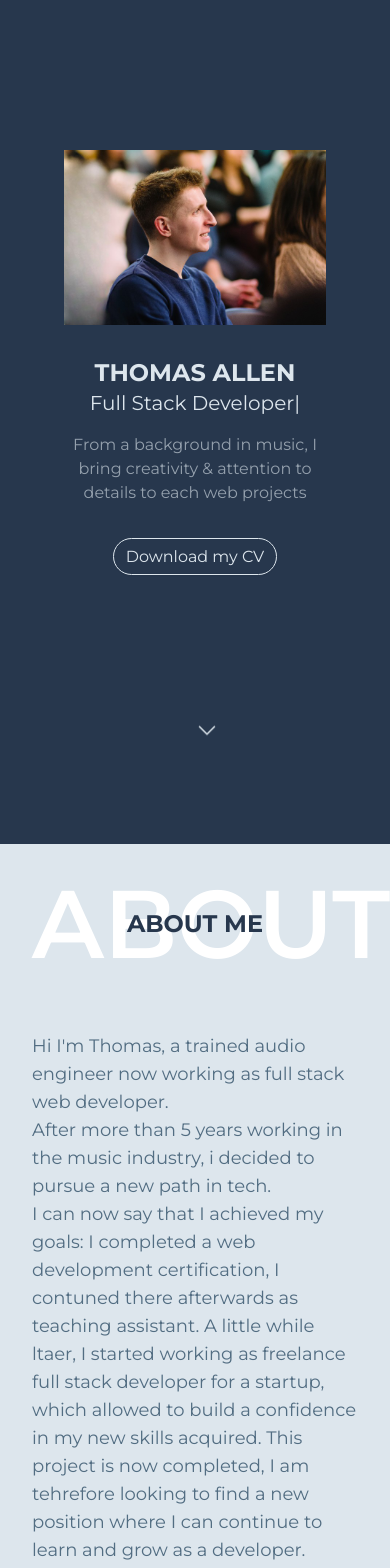
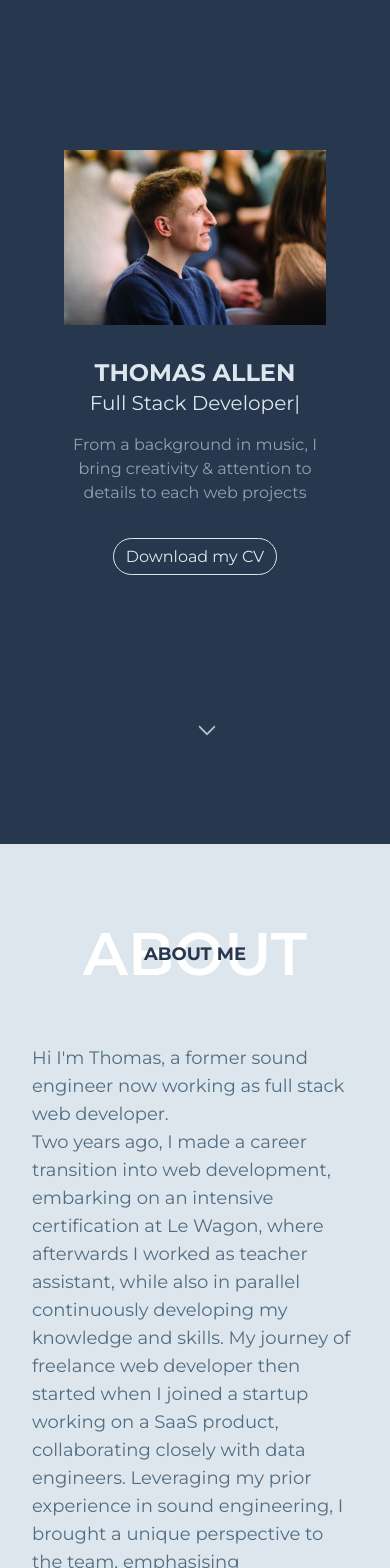
Before and after one commit to Thms25/my-first-portfolio, a Next.js app: page / in a window 390 px wide. Shown: the top 1568 px of the page. Built offline with nearby package versions, Linux system fonts and the light colour scheme.

Commit message:
fixed section titles layouts fixed mobile views updated bio

```diff
--- a/components/About.jsx
+++ b/components/About.jsx
@@ -1,33 +1,32 @@
 import { Reveal } from './Reveal'
+import SectionTitles from './SectionTitles'
 
 export default function About() {
   return (
     <section className="bg-light p-8 md:p-20">
-      <div className="text-center m-auto grid place-items-center relative mb-12">
-        <h1 className="uppercase text-8xl text-white font-semibold">About</h1>
-        <h2 className="absolute text-dark font-bold text-2xl uppercase">
-          About me
-        </h2>
-      </div>
+      <SectionTitles back_title={'About'} front_title={'About me'} />
+
       <div className="text-primary md:flex">
         <div className="">
-          <Reveal dly={0.7} duration={1} initY={-30}>
+          <Reveal dly={0.4} duration={1} initY={-30}>
             <p className="text-lg my-3">
-              Hi I'm Thomas, a trained audio engineer now working as full stack
+              Hi I'm Thomas, a former sound engineer now working as full stack
               web developer.
               <br />
-              After more than 5 years working in the music industry, i decided
-              to pursue a new path in tech.
-              <br />I can now say that I achieved my goals: I completed a web
-              development certification, I contuned there afterwards as teaching
-              assistant. A little while ltaer, I started working as freelance
-              full stack developer for a startup, which allowed to build a
-              confidence in my new skills acquired. This project is now
-              completed, I am tehrefore looking to find a new position where I
-              can continue to learn and grow as a developer.
+              Two years ago, I made a career transition into web development,
+              embarking on an intensive certification at Le Wagon, where
+              afterwards I worked as teacher assistant, while also in parallel
+              continuously developing my knowledge and skills. My journey of
+              freelance web developer then started when I joined a startup
+              working on a SaaS product, collaborating closely with data
+              engineers. Leveraging my prior experience in sound engineering, I
+              brought a unique perspective to the team, emphasising
+              professionalism, adaptability, creativity and team-work.
+              <br />I am now looking to find a new position where I can continue
+              to learn and grow as a developer.
             </p>
           </Reveal>
-          <Reveal dly={1} duration={1.5} initY={80}>
+          <Reveal dly={0.6} duration={1.5} initY={80}>
             <div className="md:columns-2 lg:columns-3">
               <p className="font-semibold">
                 Name: <span className="font-normal">Thomas Allen</span>
--- a/components/Education.jsx
+++ b/components/Education.jsx
@@ -1,4 +1,5 @@
 import { Reveal } from './Reveal'
+import SectionTitles from './SectionTitles'
 
 const educationDate = [
   {
@@ -35,14 +36,7 @@ export default function Experience() {
   return (
     <>
       <section className="bg-light p-8 md:p-20">
-        <div className="text-center m-auto grid place-items-center relative mb-12">
-          <h1 className="uppercase text-6xl md:text-8xl text-white font-semibold">
-            Education
-          </h1>
-          <h2 className="absolute text-dark font-bold text-xl md:text-2xl uppercase">
-            Education
-          </h2>
-        </div>
+        <SectionTitles back_title={'Education'} front_title={'My Education'} />
         <h2>My Education</h2>
         <div className="xl:columns-2">
           <div className="text-dark xl:border-0 border-l border-secondary">
--- a/components/Header.jsx
+++ b/components/Header.jsx
@@ -52,7 +52,7 @@ export default function Header() {
           <Reveal initS={1} dly={1.5} initY={20} duration={1}>
             <div className="mt-8 py-2">
               <a
-                href="/public/files/Thomas_Allen_CV.pdf"
+                href="/files/Thomas_Allen_CV.pdf"
                 download
                 className="mt-6 btn"
               >
--- a/components/NavDropdown.jsx
+++ b/components/NavDropdown.jsx
@@ -61,7 +61,7 @@ export default function NavDropdown({ navItems }) {
           ))}
           <li>
             <a
-              href="/public/files/Thomas_Allen_CV.pdf"
+              href="/files/Thomas_Allen_CV.pdf"
               download
               className="text-sm flex items-center gap-2 w-full p-4 font-medium whitespace-nowrap rounded-md transition cursor-pointer"
             >
--- a/components/Navbar.jsx
+++ b/components/Navbar.jsx
@@ -100,7 +100,7 @@ export default function Navbar() {
         ))}
       </ul>
       <a
-        href="/public/files/Thomas_Allen_CV.pdf"
+        href="/files/Thomas_Allen_CV.pdf"
         download
         className="hidden md:block px-4 py-2 rounded-full border border-dark text-dark shadow-sm hover:bg-primary hover:text-light duration-300"
       >
--- a/components/Projects.jsx
+++ b/components/Projects.jsx
@@ -6,6 +6,7 @@ import { projects } from '@/utils/projectData'
 import { motion, useScroll, AnimatePresence } from 'framer-motion'
 import Carousel from './Caroussel'
 import { Reveal } from './Reveal'
+import SectionTitles from './SectionTitles'
 
 export default function Projects() {
   const [isOpen, setIsOpen] = useState(false)
@@ -24,14 +25,8 @@ export default function Projects() {
 
   return (
     <div className="text-dark p-8 md:p-20 bg-light">
-      <div className="text-center m-auto grid place-items-center relative mb-12">
-        <h1 className="uppercase text-6xl md:text-8xl text-white font-semibold">
-          Projects
-        </h1>
-        <h2 className="absolute text-dark font-bold text-xl md:text-2xl uppercase">
-          My Projects
-        </h2>
-      </div>
+      <SectionTitles back_title={'Projects'} front_title={'My Projects'} />
+
       <div className="text-center" ref={projectRef}>
         {projects.map((project, index) => {
           const topVAl = 65 + index * 25
--- /dev/null
+++ b/components/SectionTitles.jsx
@@ -0,0 +1,12 @@
+export default function SectionTitles({ back_title, front_title }) {
+  return (
+    <div className="text-center m-auto grid place-items-center relative my-12">
+      <h1 className="uppercase text-6xl sm:text-7xl md:text-8xl text-white font-semibold">
+        {back_title}
+      </h1>
+      <h2 className="absolute text-dark font-bold text-lg sm:text-xl md:text-2xl uppercase">
+        {front_title}
+      </h2>
+    </div>
+  )
+}
--- a/components/Skills.jsx
+++ b/components/Skills.jsx
@@ -3,6 +3,7 @@
 import { Progress } from '@material-tailwind/react'
 import styles from '/styles/skills.module.scss'
 import { Reveal } from './Reveal'
+import SectionTitles from './SectionTitles'
 
 const skillsData = [
   {
@@ -58,12 +59,7 @@ const skillsData = [
 export default function Skills() {
   return (
     <section className="bg-light p-8 md:p-20">
-      <div className="text-center m-auto grid place-items-center relative mb-12">
-        <h1 className="uppercase text-8xl text-white font-semibold">Skiils</h1>
-        <h2 className="absolute text-dark font-bold text-2xl uppercase">
-          My Skills
-        </h2>
-      </div>
+      <SectionTitles back_title={'Skills'} front_title={'My Skills'} />
       <div className="p-3 md:columns-2 2xl:columns-3">
         {skillsData.map((skill, index) => (
           <div key={index} className="p-3">
```
